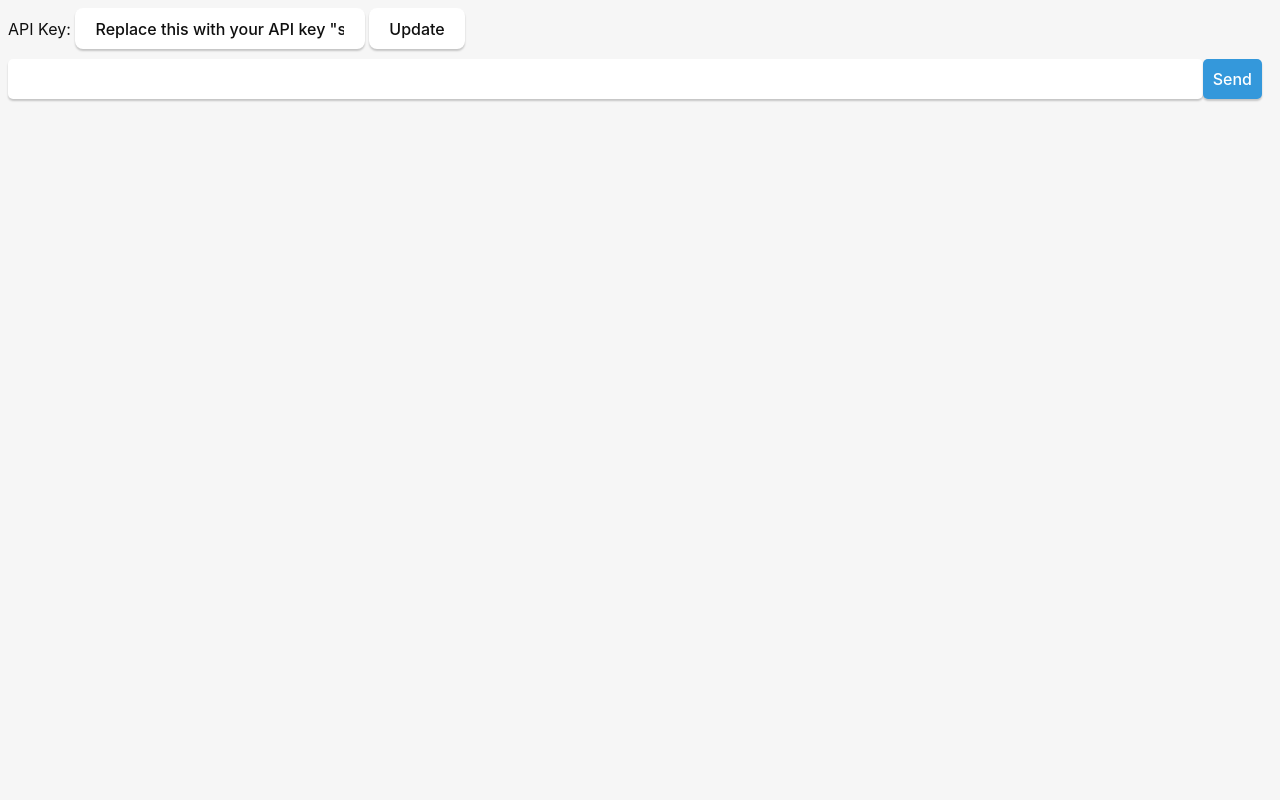
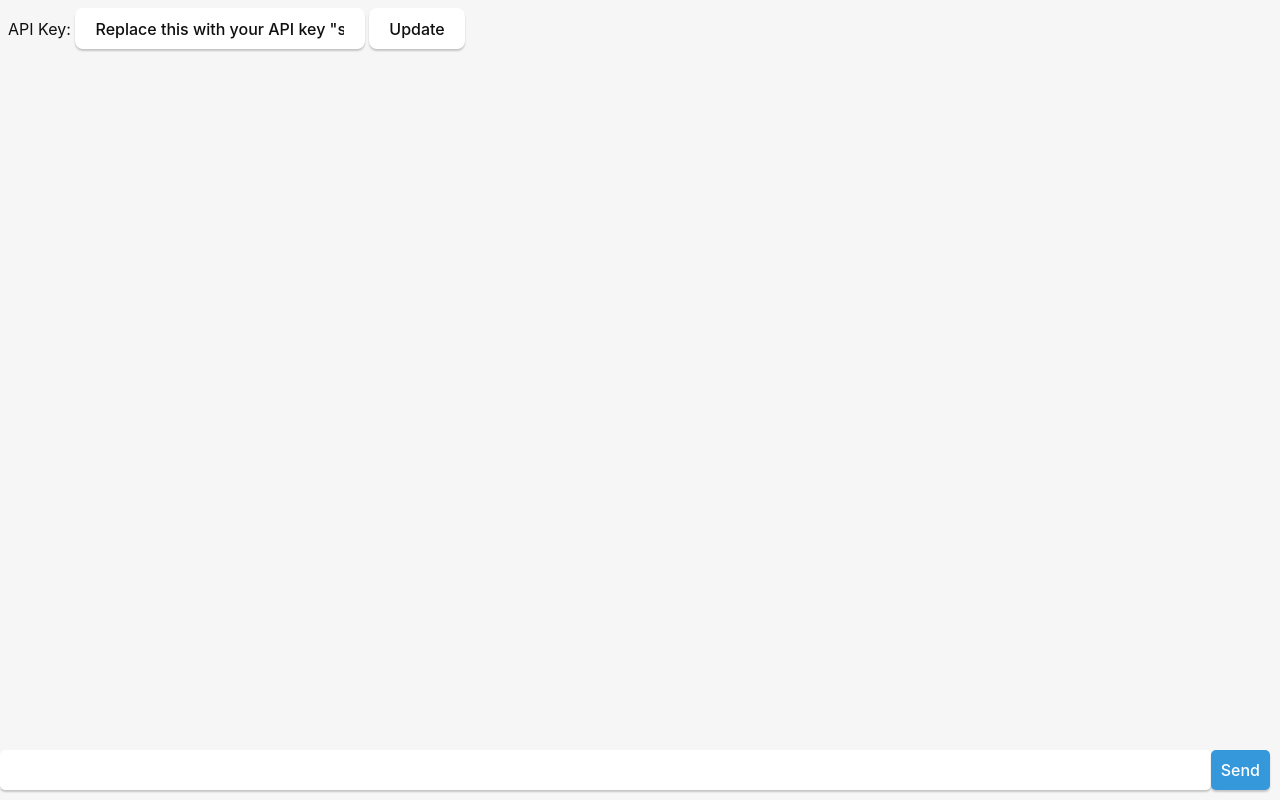
Before and after one commit to fergusonB/TauriGPT, a Svelte app: page / in a window 1280 px wide. Built offline with nearby package versions, Linux system fonts and the light colour scheme.

Commit message:
CSS Changes to make it appear more like a text conversation

```diff
--- a/src/App.svelte
+++ b/src/App.svelte
@@ -2,10 +2,12 @@
   let messages = [];
   let currentMessage = '';
   let apiKey = 'Replace this with your API key "sk-..."';
-  let openaiApiKey = ''; // Replace with your OpenAI API key
+  let openaiApiKey = '';
+  let isLoading = false;
 
   async function sendMessage() {
   if (!currentMessage.trim()) return;
+  isLoading = true;
 
   const endpointUrl = 'https://api.openai.com/v1/chat/completions';
   const model = 'gpt-3.5-turbo';
@@ -34,6 +36,7 @@
   }
 
   messages = [...messages, ...messagesToSend.slice(1)];
+  isLoading = false;
 }
 
   function updateApiKey() {
@@ -56,6 +59,9 @@
         </div>
       {/each}
     </div>
+    {#if isLoading}
+    <div class="loading">Loading...</div>
+  {/if}
     <div class="chat-input">
       <form on:submit|preventDefault={sendMessage}>
         <input type="text" bind:value={currentMessage} />
@@ -68,47 +74,37 @@
 
 
 <style>
-  .chat-container {
-    display: flex;
-    flex-direction: column;
-    height: 100%;
-  }
-
-  .chat-messages {
-    flex: 1;
-    overflow-y: scroll;
-  }
-
 .chat-message {
   display: flex;
-    justify-content: flex-start;
-    margin: 10px;
-  }
-
-
-
-  .chat-message-content {
-    padding: 10px;
-    border-radius: 10px;
-    max-width: 80%;
-    word-break: break-word;
+  justify-content: space-between;
+  margin: 10px 10px 0;
 }
 
 .user .chat-message-content {
   background-color: #2ecc71;
   color: #fff;
+  border-radius: 10px 10px 0 10px;
+  padding: 10px;
+  margin-left: auto;
 }
 
 .ai .chat-message-content {
   background-color: #f1f0f0;
   color: #333;
+  border-radius: 10px 10px 10px 0;
+  padding: 10px;
 }
 
 .chat-input {
+  position: absolute;
+  bottom: 0;
+  left: 0;
   display: flex;
   justify-content: space-between;
   align-items: center;
   margin-top: 10px;
+  height: 60px;
+  width: 100%;
 }
 
 .chat-input form {
@@ -135,4 +131,5 @@
   font-size: 16px;
   cursor: pointer;
 }
+
 </style>
```
Lines whose indentation alone changed are shown as unchanged.
